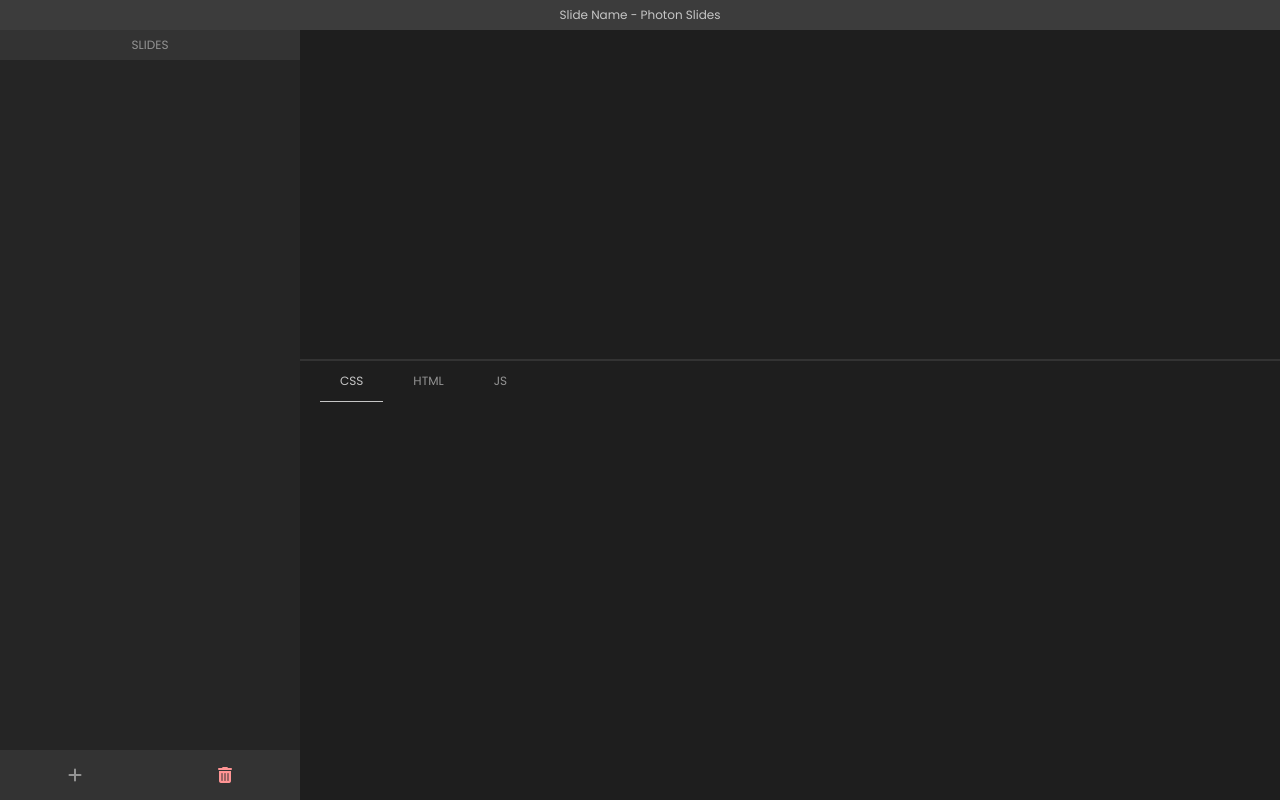
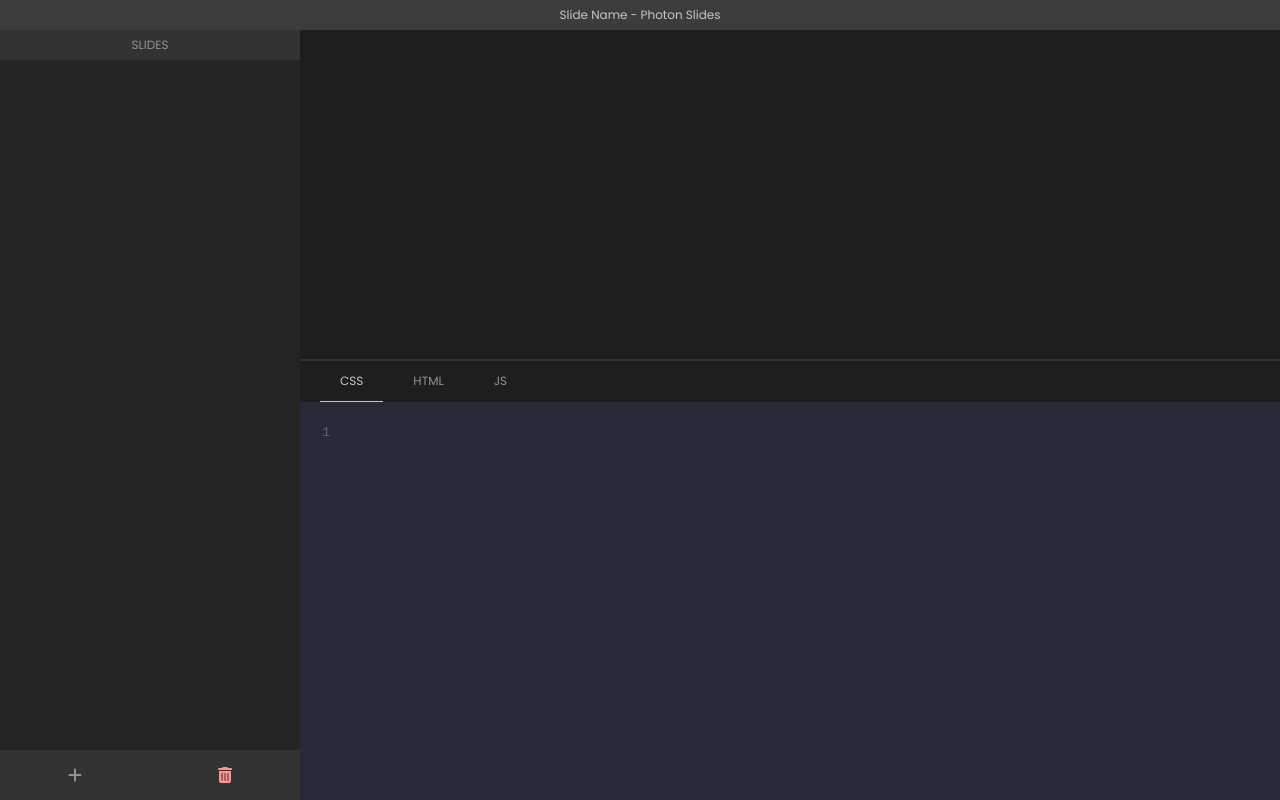
Before and after one commit to itsmarsss/Photon-Slides, a plain HTML site: page src/index.html in a window 1280 px wide. Drawn offline with Linux system fonts and the light colour scheme.

Commit message:
Add line count

```diff
--- a/dist/index.js
+++ b/dist/index.js
@@ -4,6 +4,21 @@ const html = document.getElementById("tab_html");
 const js = document.getElementById("tab_js");
 const tabList = [css, html, js];
 const display_list = document.getElementById("display_list");
+const textarea = document.getElementById("text_editor");
+const lineNumbers = document.getElementById("line_numbers");
+textarea === null || textarea === void 0 ? void 0 : textarea.addEventListener("keyup", () => {
+    const numberOfLines = textarea.value.split("\n").length;
+    lineNumbers.innerHTML = Array(numberOfLines).fill("<span></span>").join("");
+});
+textarea.addEventListener("keydown", (event) => {
+    if (event.key === "Tab") {
+        const start = textarea.selectionStart;
+        const end = textarea.selectionEnd;
+        textarea.value =
+            textarea.value.substring(0, start) + "\t" + textarea.value.substring(end);
+        event.preventDefault();
+    }
+});
 var slide_html;
 var slide_js;
 var slides_css = [];
@@ -16,10 +31,10 @@ function switchView(view) {
 }
 var activeSlide = 0;
 function selectSlide(slideIndex) {
-    var _a;
+    var _a, _b;
     const slides = document.getElementsByClassName("slide_card");
     (_a = slides[activeSlide]) === null || _a === void 0 ? void 0 : _a.classList.remove("active");
-    slides[slideIndex].classList.add("active");
+    (_b = slides[slideIndex]) === null || _b === void 0 ? void 0 : _b.classList.add("active");
     activeSlide = slideIndex;
 }
 function addSlide() {
--- a/src/index.css
+++ b/src/index.css
@@ -152,17 +152,40 @@ body {
     height: 100%;
 }
 
+#editor {
+    display: inline-flex;
+    gap: 10px;
+    font-family: monospace;
+    line-height: 21px;
+    background: #282a3a;
+    border-radius: 2px;
+    padding: 20px 10px;
+}
+
+#line_numbers {
+    width: 20px;
+    text-align: right;
+}
+
+#line_numbers span {
+    height: 21px;
+    counter-increment: linenumber;
+}
+
+#line_numbers span::before {
+    content: counter(linenumber);
+    display: block;
+    color: #506882;
+}
+
 #text_editor {
-    background: transparent;
-    color: var(--text);
-    width: 100%;
-    height: 100%;
-    padding: 10px;
-    border: none;
+    line-height: 21px;
+    overflow-y: hidden;
+    padding: 0;
+    border: 0;
+    background: #282a3a;
+    color: #FFF;
+    min-width: 500px;
     outline: none;
     resize: none;
-    box-sizing: border-box;
-    white-space: pre;
-    overflow-wrap: normal;
-    overflow-x: auto;
 }
--- a/src/index.html
+++ b/src/index.html
@@ -33,6 +33,9 @@
                     <div id="tab_js" class="tab" onclick="switchView('2')">JS</div>
                 </div>
                 <div id="editor">
+                    <div id="line_numbers">
+                        <span></span>
+                    </div>
                     <textarea id="text_editor"></textarea>
                 </div>
             </div>
```
Also changed, not shown: src/index.ts (+21 -0 lines).
